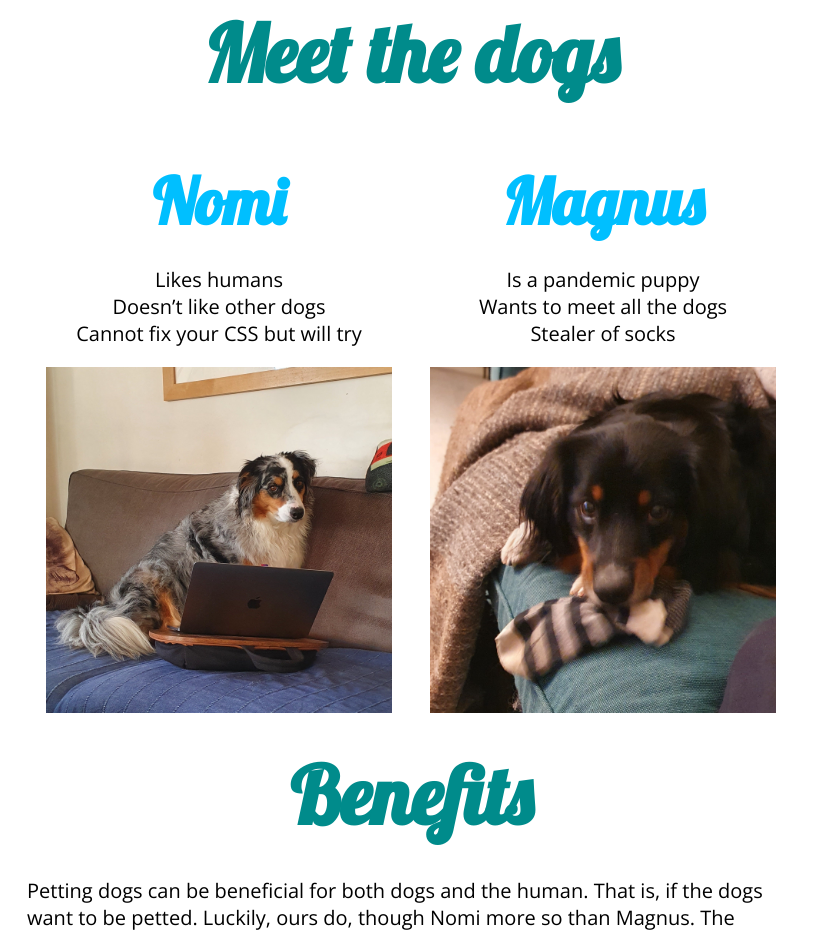
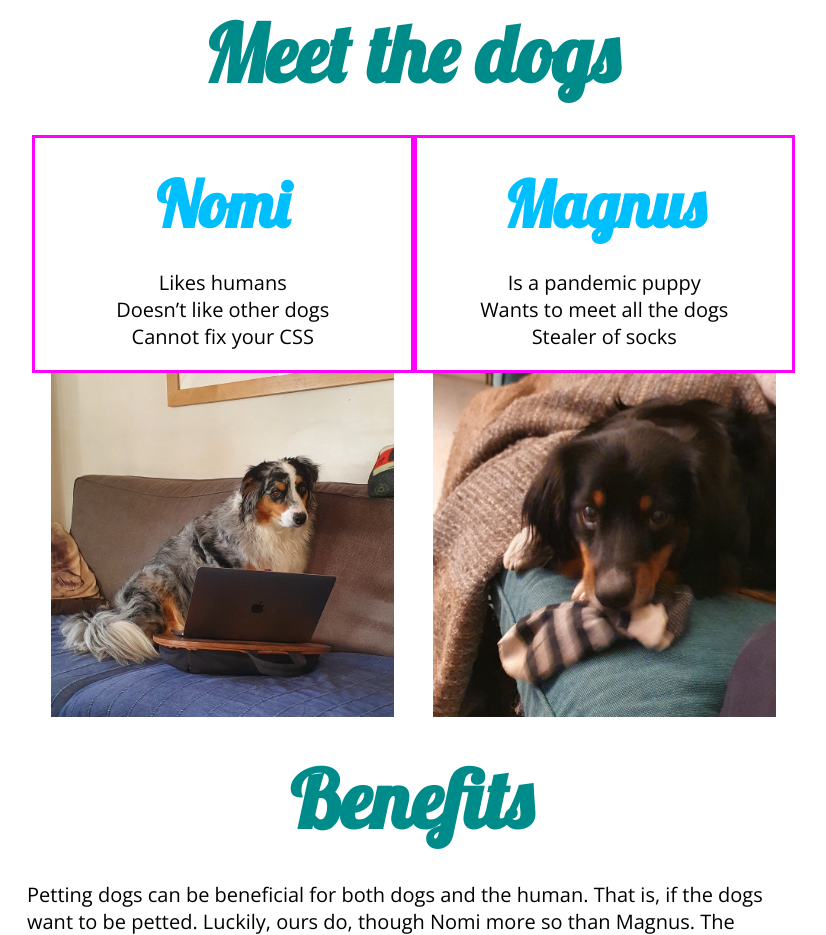
Before and after one commit to thegrumpyenby/FCC-product-page, a plain HTML site: page index.html in a window 1280 px wide. Shown: the part 967-1902 px from the top of the page, without its empty margins (229-1055 px from the left). Drawn offline with nearby package versions, Linux system fonts and the light colour scheme.

Commit message:
fights with flexbox

```diff
--- a/index.html
+++ b/index.html
@@ -37,37 +37,49 @@
 
   <main>
     <h1 class="hero-heading">Clap the dugs of the Grumpy Family</h1>
+
     <p>Whether you’re near or far, nothing should stop you from <a href="https://www.facebook.com/BeingScottish/photos/a.10150942196208559/10158103073528559/?type=3" target="blank">clapping some good dugs</a>. So we wanted to give you a chance to do just that by sending some virtual love to our (mostly) good dogs.</p>
+
     <p><strong>How this works: </strong>You use the form below to choose which good dog you want to virtually pet, and then we will deliver your pets for you. And, if you’re lucky, we will even send you proof, so leave you’re email address! We’re not promising anything, though. This is just a fun project I’m doing for my coding bootcamp.</strong></p>
+
     <!-- FIRST SECTION -->
     <section id="meet-dogs">
       <h2>Meet the dogs</h2>
       <div class="dogs">
         <div id="nomi">
+          <div class="dogs-info">
             <h3>Nomi</h3>
             <ul>
               <li>Likes humans</li>
               <li>Doesn’t like other dogs</li>
-            <li>Cannot fix your CSS but will try</li>
+              <li>Cannot fix your CSS</li>
             </ul>
+          </div>
+          <div class="dogs-photo">
             <img
               class="dog-img"
+              id="nomi-pic"
               src="./assets/Nomi.jpg"
               alt="Nomi, a blue merle Australian Shepherd, sits on a sofa in front of an open laptop and is looking at the camera">
           </div>
+        </div>
 
         <div id="magnus">
+          <div class="dogs-info">
             <h3>Magnus</h3>
             <ul>
               <li>Is a pandemic puppy</li>
               <li>Wants to meet all the dogs</li>
               <li>Stealer of socks</li>
             </ul>
-
+          </div>
+          <div class="dogs-photo">
             <img
               class="dog-img"
+              id="magnus-pic"
               src="assets/Magnus.jpg"
               alt="Magnus, a black tri Australian Shepherd with minimal white, is lying on a sofa, shyly looking at the camera while he holds a stolen sock in his mouth">
+          </div>
         </div>
       </div>
 
--- a/styles.css
+++ b/styles.css
@@ -90,6 +90,12 @@ h3 {
 .dogs {
   display: flex;
   flex-direction: column;
+  margin-left: 0.25em;
+}
+
+.dogs-info {
+  border: 3px solid magenta;
+  flex-shrink: 1;
 }
 
 .dogs h3 {
@@ -145,6 +151,10 @@ input, select, #submit {
 
 }
 
+input {
+  width:
+}
+
 #kofi {
   display: flex;
   flex-direction: column;
@@ -172,10 +182,14 @@ input, select, #submit {
     font-size: 1.25em;
     }
 
+
+
+}
+
+@media (min-width: 700px) {
   .dogs {
     flex-direction: row;
     justify-content: space-evenly;
   }
 
-
 }
```
Lines whose indentation alone changed are shown as unchanged.
